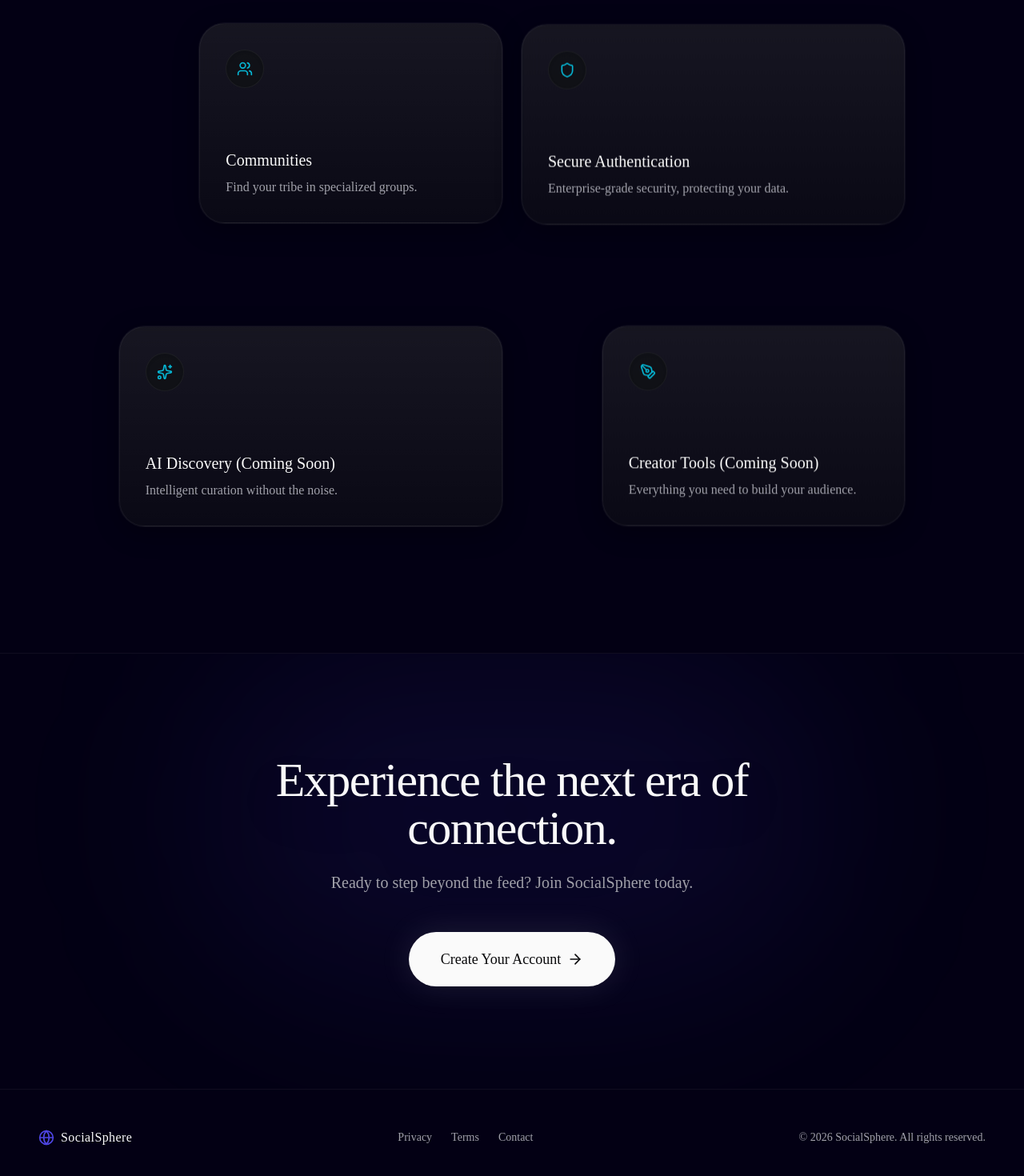
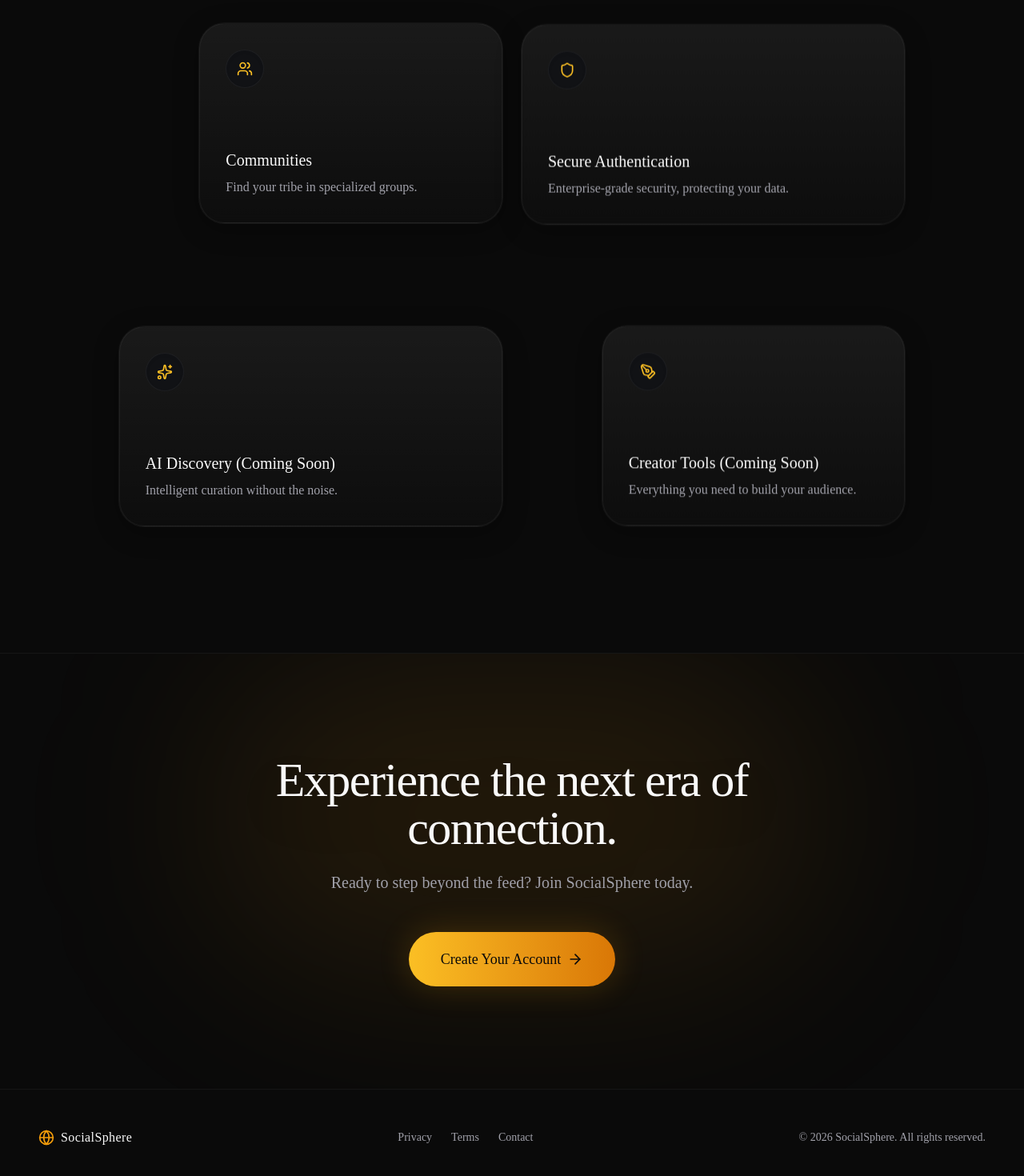
Before and after one commit to parth24-cell/socialsphere, a Next.js app: page / in a window 1280 px wide. Shown: the part 1310-2780 px from the top of the page at 80% size. Built offline with nearby package versions, Linux system fonts and the light colour scheme; no server answers.

Commit message:
style: update palette to warm amber and rich black

```diff
--- a/src/app/page.tsx
+++ b/src/app/page.tsx
@@ -13,7 +13,7 @@ export default function LandingPage() {
   const [isLoaded, setIsLoaded] = useState(false);
 
   return (
-    <div className="min-h-screen bg-[#030014] text-[#FAFAFA] overflow-x-hidden font-sans selection:bg-[#4F46E5]/30">
+    <div className="min-h-screen bg-[#0A0A0A] text-[#FAFAFA] overflow-x-hidden font-sans selection:bg-[#F59E0B]/30">
       {!isLoaded && <Loader onComplete={() => setIsLoaded(true)} />}
 
       <Navbar />
--- a/src/components/landing/CTA.tsx
+++ b/src/components/landing/CTA.tsx
@@ -6,8 +6,8 @@ import { ArrowRight } from "lucide-react";
 
 export function CTA() {
   return (
-    <section className="relative py-32 z-20 overflow-hidden border-t border-white/5 bg-[#030014]">
-      <div className="absolute top-0 left-1/2 -translate-x-1/2 w-full max-w-3xl h-[400px] bg-[#4F46E5]/10 blur-[120px] rounded-full pointer-events-none" />
+    <section className="relative py-32 z-20 overflow-hidden border-t border-white/5 bg-[#0A0A0A]">
+      <div className="absolute top-0 left-1/2 -translate-x-1/2 w-full max-w-3xl h-[400px] bg-[#F59E0B]/10 blur-[120px] rounded-full pointer-events-none" />
 
       <div className="container mx-auto px-6 md:px-12 text-center relative z-10">
         <motion.div
@@ -24,7 +24,7 @@ export function CTA() {
             Ready to step beyond the feed? Join SocialSphere today.
           </p>
 
-          <Link href="/register" className="group relative inline-flex items-center justify-center gap-2 rounded-full bg-[#FAFAFA] px-10 py-5 text-lg font-medium text-[#09090B] shadow-[0_0_40px_rgba(250,250,250,0.1)] hover:shadow-[0_0_60px_rgba(250,250,250,0.2)] transition-all overflow-hidden scale-100 hover:scale-105 active:scale-95 duration-300">
+          <Link href="/register" className="group relative inline-flex items-center justify-center gap-2 rounded-full bg-gradient-to-r from-[#FBBF24] to-[#D97706] px-10 py-5 text-lg font-medium text-[#0A0A0A] shadow-[0_0_40px_rgba(245,158,11,0.2)] hover:shadow-[0_0_60px_rgba(245,158,11,0.3)] transition-all overflow-hidden scale-100 hover:scale-105 active:scale-95 duration-300">
             <span className="relative z-10 flex items-center gap-2">
               Create Your Account
               <ArrowRight className="h-5 w-5 group-hover:translate-x-1 transition-transform" />
--- a/src/components/landing/Features.tsx
+++ b/src/components/landing/Features.tsx
@@ -72,13 +72,13 @@ export function Features() {
                 whileInView={{ opacity: 1, scale: 1, filter: "blur(0px)" }}
                 viewport={{ once: true, margin: "-100px" }}
                 transition={{ duration: 1.2, ease: [0.16, 1, 0.3, 1] }}
-                className={`${feature.position} group relative overflow-hidden rounded-[2rem] bg-[#18181B]/40 bg-gradient-to-b from-white/[0.05] to-transparent border border-white/5 p-8 backdrop-blur-md shadow-[0_8px_32px_0_rgba(0,0,0,0.3)] transition-all hover:bg-[#18181B]/60 hover:border-white/10 flex flex-col justify-between min-h-[250px] ring-1 ring-white/5 inset-0`}
+                className={`${feature.position} group relative overflow-hidden rounded-[2rem] bg-[#141414]/40 bg-gradient-to-b from-white/[0.05] to-transparent border border-white/5 p-8 backdrop-blur-md shadow-[0_8px_32px_0_rgba(0,0,0,0.3)] transition-all hover:bg-[#141414]/60 hover:border-white/10 flex flex-col justify-between min-h-[250px] ring-1 ring-white/5 inset-0`}
               >
-                <div className="absolute inset-0 bg-gradient-to-br from-[#4F46E5]/10 to-transparent opacity-0 group-hover:opacity-100 transition-opacity duration-500" />
+                <div className="absolute inset-0 bg-gradient-to-br from-[#F59E0B]/10 to-transparent opacity-0 group-hover:opacity-100 transition-opacity duration-500" />
 
                 <div className="relative z-10 flex flex-col h-full justify-between">
-                  <div className="h-12 w-12 rounded-full bg-[#111216]/80 flex items-center justify-center mb-8 border border-white/5 group-hover:scale-110 group-hover:border-[#4F46E5]/30 transition-all duration-500 ease-out shadow-inner">
-                    <feature.icon className="h-5 w-5 text-[#06B6D4] group-hover:text-[#4F46E5] transition-colors duration-500" />
+                  <div className="h-12 w-12 rounded-full bg-[#111216]/80 flex items-center justify-center mb-8 border border-white/5 group-hover:scale-110 group-hover:border-[#F59E0B]/30 transition-all duration-500 ease-out shadow-inner">
+                    <feature.icon className="h-5 w-5 text-[#FBBF24] group-hover:text-[#F59E0B] transition-colors duration-500" />
                   </div>
                   <div>
                     <h3 className="text-xl font-medium text-[#FAFAFA] mb-2">{feature.title}</h3>
--- a/src/components/landing/Footer.tsx
+++ b/src/components/landing/Footer.tsx
@@ -5,11 +5,11 @@ import { Globe } from "lucide-react";
 
 export function Footer() {
   return (
-    <footer className="border-t border-white/5 bg-[#030014] py-12 relative z-20">
+    <footer className="border-t border-white/5 bg-[#0A0A0A] py-12 relative z-20">
       <div className="container mx-auto px-6 md:px-12 flex flex-col md:flex-row justify-between items-center gap-6">
 
         <div className="flex items-center gap-2 text-[#FAFAFA]">
-          <Globe className="h-5 w-5 text-[#4F46E5]" />
+          <Globe className="h-5 w-5 text-[#F59E0B]" />
           <span className="font-medium tracking-wide">SocialSphere</span>
         </div>
 
--- a/src/components/landing/LivingSphere.tsx
+++ b/src/components/landing/LivingSphere.tsx
@@ -23,8 +23,8 @@ function SphereNodes() {
     const col = new Float32Array(PARTICLE_COUNT * 3);
     const vel = new Float32Array(PARTICLE_COUNT * 3);
 
-    const baseColor = new THREE.Color("#4F46E5"); // Accent
-    const highlightColor = new THREE.Color("#06B6D4"); // Highlight
+    const baseColor = new THREE.Color("#D97706"); // Amber 600
+    const highlightColor = new THREE.Color("#FDE68A"); // Amber 200
 
     for (let i = 0; i < PARTICLE_COUNT; i++) {
       // Math to distribute points spherically
@@ -242,15 +242,15 @@ function SphereNodes() {
 
 export function LivingSphere() {
   return (
-    <div className="fixed inset-0 z-0 pointer-events-auto bg-[#030014]">
+    <div className="fixed inset-0 z-0 pointer-events-auto bg-[#0A0A0A]">
       {/* Background Ambience */}
-      <div className="absolute inset-0 bg-[radial-gradient(ellipse_at_center,_var(--tw-gradient-stops))] from-[#4F46E5]/10 via-[#030014] to-[#030014] pointer-events-none" />
+      <div className="absolute inset-0 bg-[radial-gradient(ellipse_at_center,_var(--tw-gradient-stops))] from-[#F59E0B]/5 via-[#0A0A0A] to-[#0A0A0A] pointer-events-none" />
       <Canvas
         camera={{ position: [0, 0, 8], fov: 45 }}
         gl={{ antialias: true, alpha: true }}
         dpr={[1, 2]}
       >
-        <fog attach="fog" args={["#030014", 5, 15]} />
+        <fog attach="fog" args={["#0A0A0A", 5, 15]} />
         <SphereNodes />
       </Canvas>
     </div>
--- a/src/components/landing/Loader.tsx
+++ b/src/components/landing/Loader.tsx
@@ -28,7 +28,7 @@ export function Loader({ onComplete }: { onComplete: () => void }) {
       initial={{ opacity: 1 }}
       animate={{ opacity: progress >= 100 ? 0 : 1 }}
       transition={{ duration: 1, delay: 0.5, ease: [0.16, 1, 0.3, 1] }}
-      className="fixed inset-0 z-50 flex flex-col items-center justify-center bg-[#030014]"
+      className="fixed inset-0 z-50 flex flex-col items-center justify-center bg-[#0A0A0A]"
       style={{ pointerEvents: progress >= 100 ? "none" : "auto" }}
     >
       <div className="relative flex flex-col items-center">
@@ -43,12 +43,12 @@ export function Loader({ onComplete }: { onComplete: () => void }) {
               rotate: { duration: 8, repeat: Infinity, ease: "linear" },
               scale: { duration: 2, repeat: Infinity, ease: "easeInOut" }
             }}
-            className="absolute inset-0 rounded-full border border-dashed border-[#4F46E5]/40"
+            className="absolute inset-0 rounded-full border border-dashed border-[#F59E0B]/40"
           />
           <motion.div
             animate={{ rotate: -360 }}
             transition={{ duration: 12, repeat: Infinity, ease: "linear" }}
-            className="absolute inset-4 rounded-full border border-dashed border-[#06B6D4]/30"
+            className="absolute inset-4 rounded-full border border-dashed border-[#FCD34D]/30"
           />
           <Globe className="w-8 h-8 text-[#FAFAFA] opacity-50" />
         </div>
@@ -60,9 +60,9 @@ export function Loader({ onComplete }: { onComplete: () => void }) {
         </div>
 
         {/* Progress Bar */}
-        <div className="w-48 h-[2px] bg-[#111216] overflow-hidden rounded-full">
+        <div className="w-48 h-[2px] bg-[#141414] overflow-hidden rounded-full">
           <motion.div
-            className="h-full bg-gradient-to-r from-[#4F46E5] to-[#06B6D4]"
+            className="h-full bg-gradient-to-r from-[#FBBF24] to-[#D97706]"
             initial={{ width: "0%" }}
             animate={{ width: `${Math.min(progress, 100)}%` }}
             transition={{ ease: "easeOut", duration: 0.2 }}
--- a/src/components/landing/Navbar.tsx
+++ b/src/components/landing/Navbar.tsx
@@ -25,7 +25,7 @@ export function Navbar() {
       <div className="container mx-auto px-6 md:px-12 flex items-center justify-between">
         {/* Logo */}
         <Link href="/" className="flex items-center gap-2 text-[#FAFAFA] group relative z-10">
-          <Globe className="h-6 w-6 text-[#06B6D4] group-hover:text-[#4F46E5] transition-colors duration-500" />
+          <Globe className="h-6 w-6 text-[#FBBF24] group-hover:text-[#F59E0B] transition-colors duration-500" />
           <span className="text-lg font-medium tracking-wide">SocialSphere</span>
         </Link>
 
@@ -57,7 +57,7 @@ export function Navbar() {
         <div className="flex items-center gap-4 relative z-10">
           <Link
             href="/login"
-            className="text-sm font-medium text-[#FAFAFA] hover:text-[#4F46E5] transition-colors"
+            className="text-sm font-medium text-[#FAFAFA] hover:text-[#F59E0B] transition-colors"
           >
             Login
           </Link>
```
